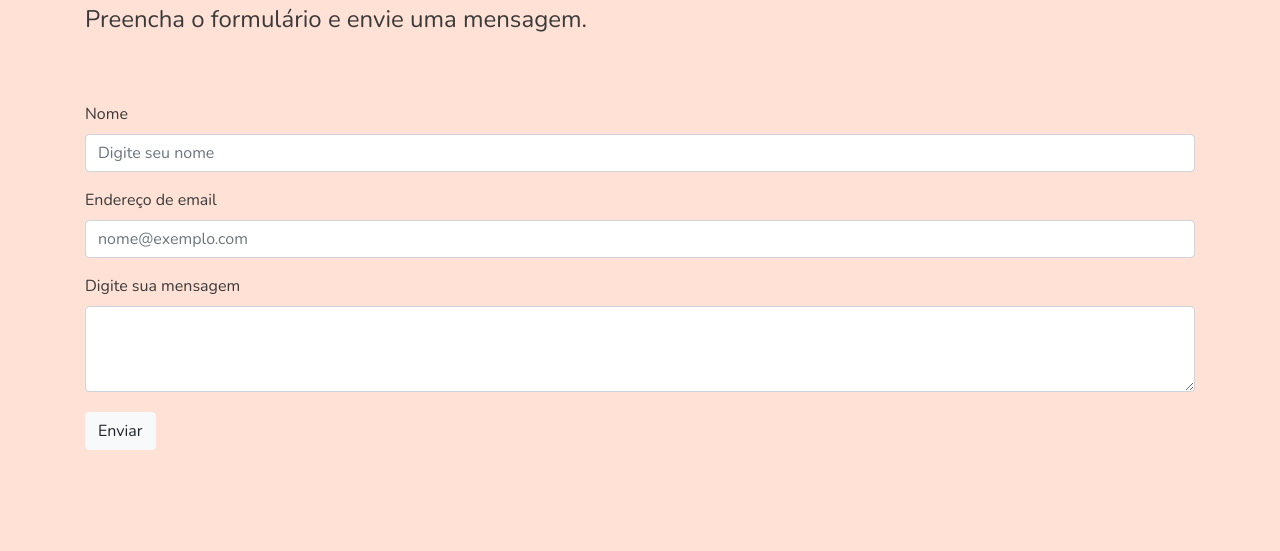
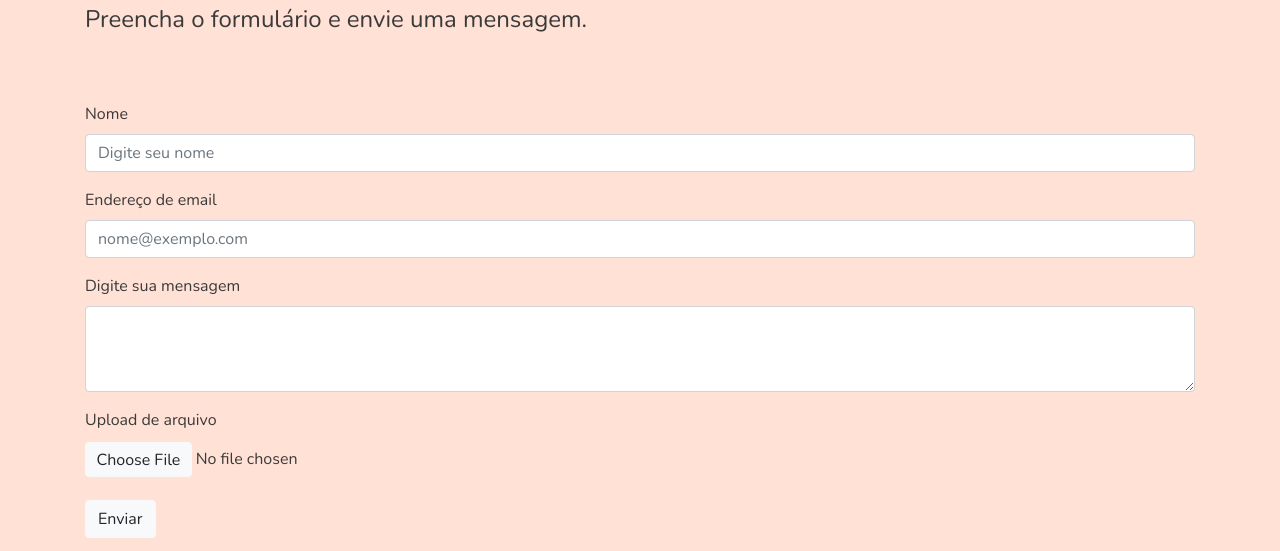
Before and after one commit to lunanie/mulherescodando, a plain HTML site: page index.html in a window 1280 px wide. Shown: the part 2766-3317 px from the top of the page. Drawn offline with nearby package versions, Linux system fonts and the light colour scheme.

Commit message:
form funcionando

```diff
--- a/assets/style.css
+++ b/assets/style.css
@@ -130,17 +130,45 @@ a:active {
   }
 }
 
-.footerzinho a{
+.footerzinho a {
   font-size: 40px;
-
 }
 
-.footerzinho p{
+.footerzinho p {
   text-align: center;
   padding: 0;
   margin: 0;
 }
 
-.footerzinho{
+.footerzinho {
   padding-bottom: 60px;
 }
+
+input,
+label {
+  display: block;
+}
+
+input[type="file"]::-webkit-file-upload-button {
+  display: inline-block;
+  font-weight: 400;
+  text-align: center;
+  white-space: nowrap;
+  vertical-align: middle;
+  user-select: none;
+  border: 1px solid transparent;
+  padding: 0.275rem 0.65rem;
+  font-size: 1rem;
+  line-height: 1.5;
+  border-radius: 0.25rem;
+  transition: color 0.15s ease-in-out, background-color 0.15s ease-in-out,
+    border-color 0.15s ease-in-out, box-shadow 0.15s ease-in-out;
+  color: #212529;
+  background-color: #f8f9fa;
+  border-color: #f8f9fa;
+  margin-top: 0.15rem !important;
+  margin-bottom: 0.15rem !important;
+  cursor: pointer;
+  overflow: visible;
+  font-family: inherit;
+}
--- a/index.html
+++ b/index.html
@@ -131,13 +131,18 @@
           <h4>Conhece alguma iniciativa e gostaria que estivesse aqui?</h4>
           <h4>Preencha o formulário e envie uma mensagem.</h4>
         </div>
-        <form>
+
+
+
+
+        <form action="POST" data-netlify="true">
           <div class="form-group">
             <label for="exampleFormControlInput1">Nome</label>
             <input
-              type="nome"
+              type="text"
               class="form-control"
-              id="nome"
+              name="name"
+              id="name"
               placeholder="Digite seu nome"
             />
           </div>
@@ -145,6 +150,7 @@
             <label for="exampleFormControlInput1">Endereço de email</label>
             <input
               type="email"
+              name="email"
               class="form-control"
               id="exampleFormControlInput1"
               placeholder="nome@exemplo.com"
@@ -158,8 +164,24 @@
               rows="3"
             ></textarea>
           </div>
+
+          <div class="form-group">
+            <label for="uploadarquivo">Upload de arquivo</label>
+            <input type="file"
+              id="uploadarquivo"
+              name="uploadarquivo"
+              placeholder="Upload de arquivo"
+            />
+          </div>
+          <div class="field">
+            <div data-netlify-recaptcha="true"></div>
+          </div>
           <button id="botaoformulario" type="submit" class="btn btn-light my-1">Enviar</button>
         </form>
+
+
+
+
       </section>
       <!-- fim do formulario -->
 
```
Also changed, not shown: 1 other file.
